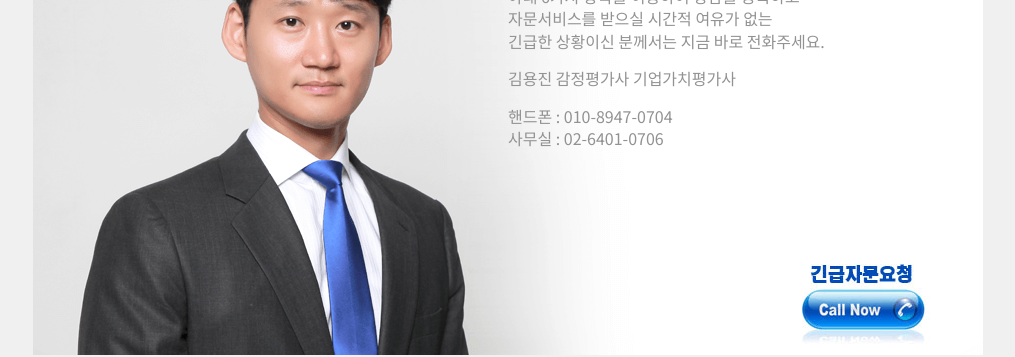
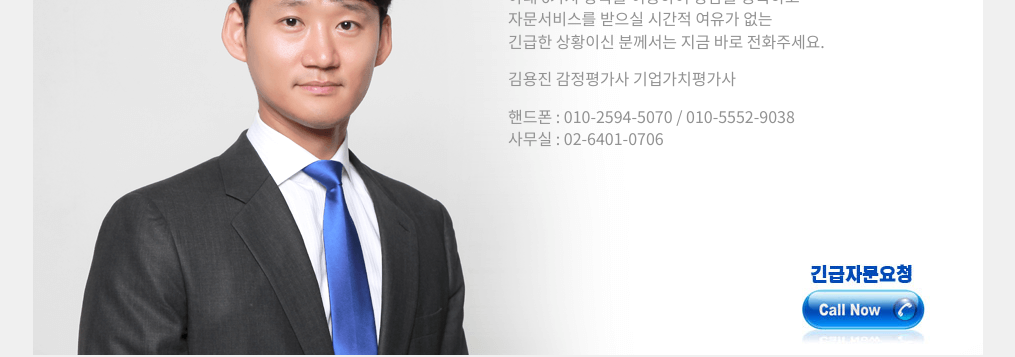
Before and after one commit to gliburch/kimyongjin, a Jekyll site: the page built from 5-emergency.md, in a window 1280 px wide. Shown: the part 222-579 px from the top of the page, without its empty margins (132-1147 px from the left). Built offline with Jekyll 4.4.1, drawn with Linux system fonts in a browser that asks for light colours.

Commit message:
Fix phone number

```diff
--- a/5-emergency.md
+++ b/5-emergency.md
@@ -14,5 +14,5 @@ permalink: /emergency/
 
 김용진 감정평가사 기업가치평가사
 
-핸드폰 : [010-8947-0704](tel:010-8947-0704)<br>
+핸드폰 : [010-2594-5070](tel:010-2594-5070) / [010-5552-9038](tel:010-5552-9038)<br>
 사무실 : [{{ site.company_tel }}](tel:{{ site.company_tel }})
```
